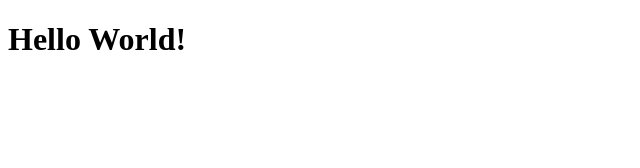
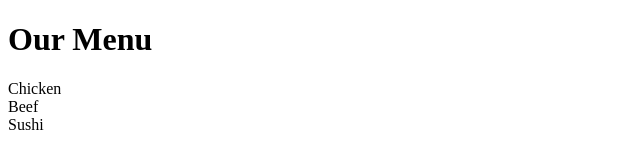
Before and after one commit to jamisoncrawford/coursera-html-css-js, a plain HTML site: page module-2/index.html in a window 1280 px wide. Shown: the whole page, without its empty margins (0-640 px from the left). Drawn offline with Linux system fonts and the light colour scheme.

Commit message:
sections

```diff
--- a/module-2/index.html
+++ b/module-2/index.html
@@ -1,5 +1,8 @@
 <!doctype html>
 
 <html>
-	<h1>Hello World!</h1>
+	<h1>Our Menu</h1>
+	<section>Chicken</section>
+	<section>Beef</section>
+	<section>Sushi</section>
 </html>
```
